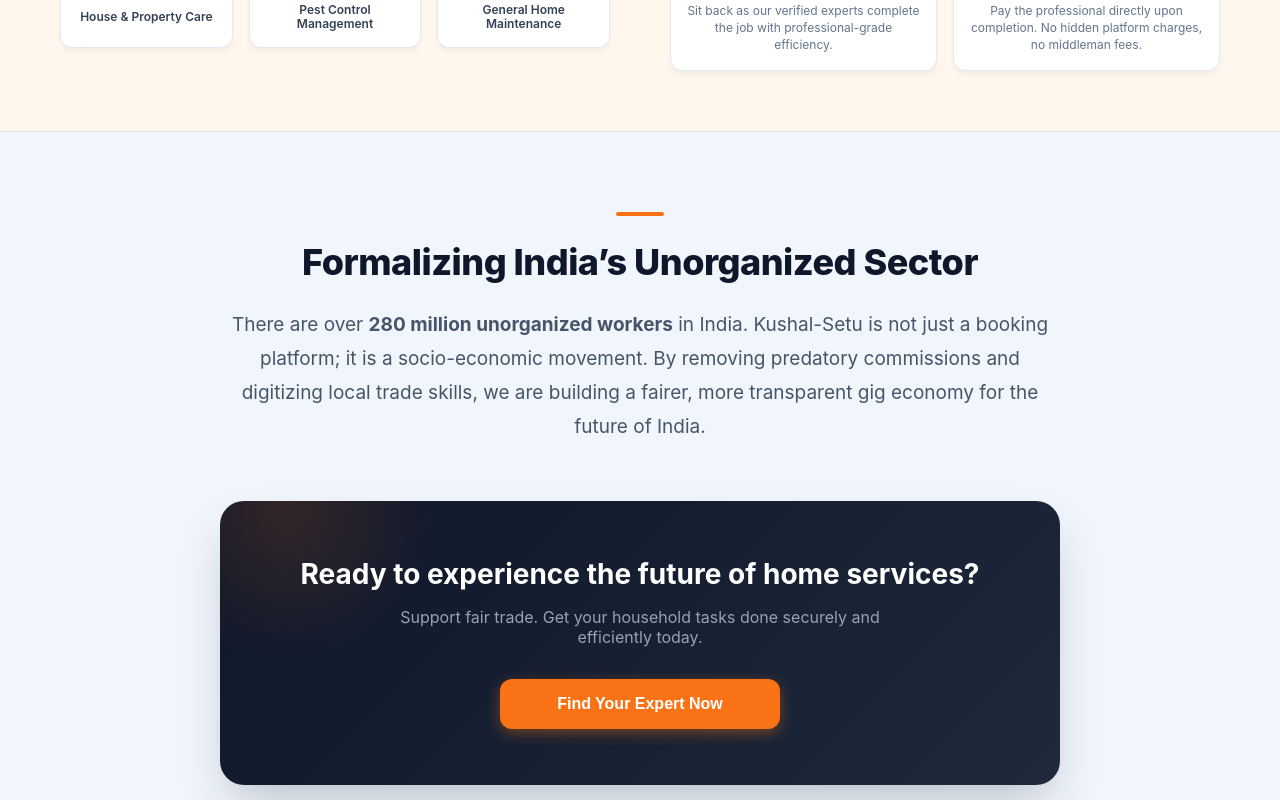
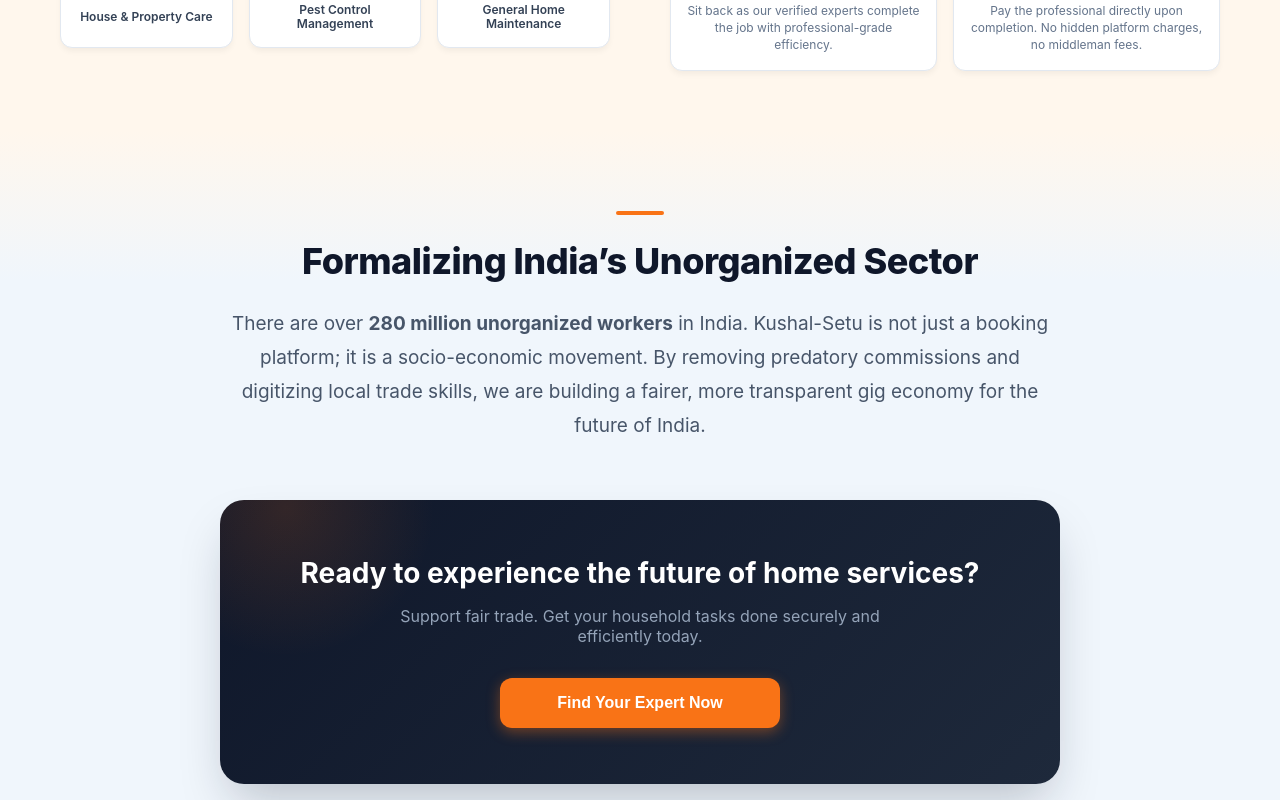
Before and after one commit to Sanchit1430H/coop-gig-platform, a React (Vite) app in the folder public website/: page / in a window 1280 px wide. Shown: the part 1180-1980 px from the top of the page. Built offline with nearby package versions, Linux system fonts and the light colour scheme.

Commit message:
Blended soft orange and ice blue backgrounds seamlessly

```diff
--- a/public website/src/App.jsx
+++ b/public website/src/App.jsx
@@ -503,8 +503,8 @@
         </section>
       </div>
       {/* --- END SOFT BLUE BACKGROUND WRAPPER --- */}
-      {/* --- REDESIGNED PREMIUM IMPACT SECTION --- */}
-      <section style={{ padding: '80px 20px', backgroundColor: '#f0f6fc', textAlign: 'center', borderTop: '1px solid #e2e8f0', borderBottom: '1px solid #e2e8f0' }}>
+{/* --- REDESIGNED PREMIUM IMPACT SECTION --- */}
+      <section style={{ padding: '80px 20px', background: 'linear-gradient(to bottom, #fff7ed 0%, #f0f6fc 150px, #f0f6fc 100%)', textAlign: 'center', borderBottom: '1px solid #e2e8f0' }}>
         <div style={{ maxWidth: '840px', margin: '0 auto' }}>
 
           {/* Subtle Orange Accent Line */}
```
